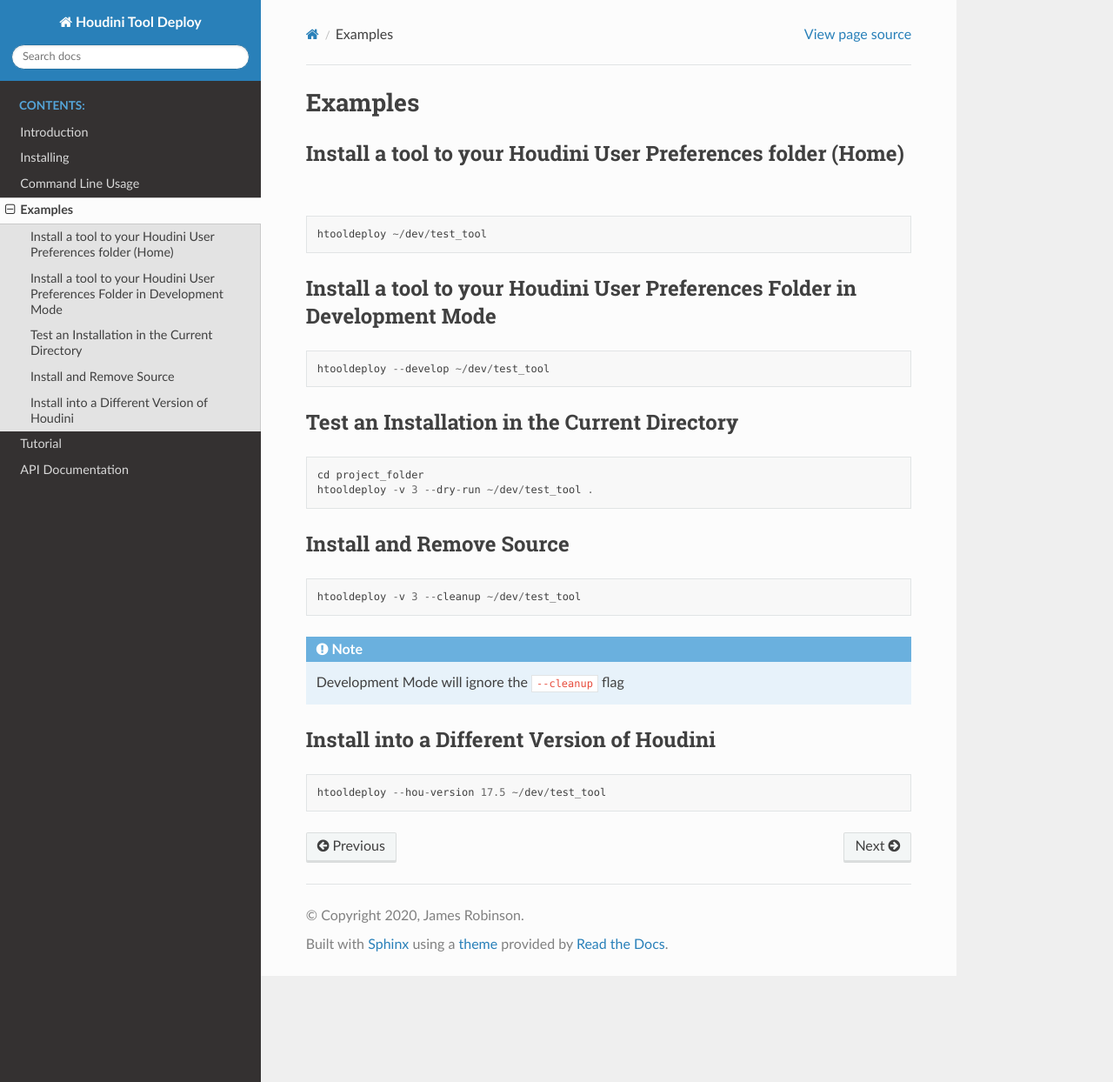
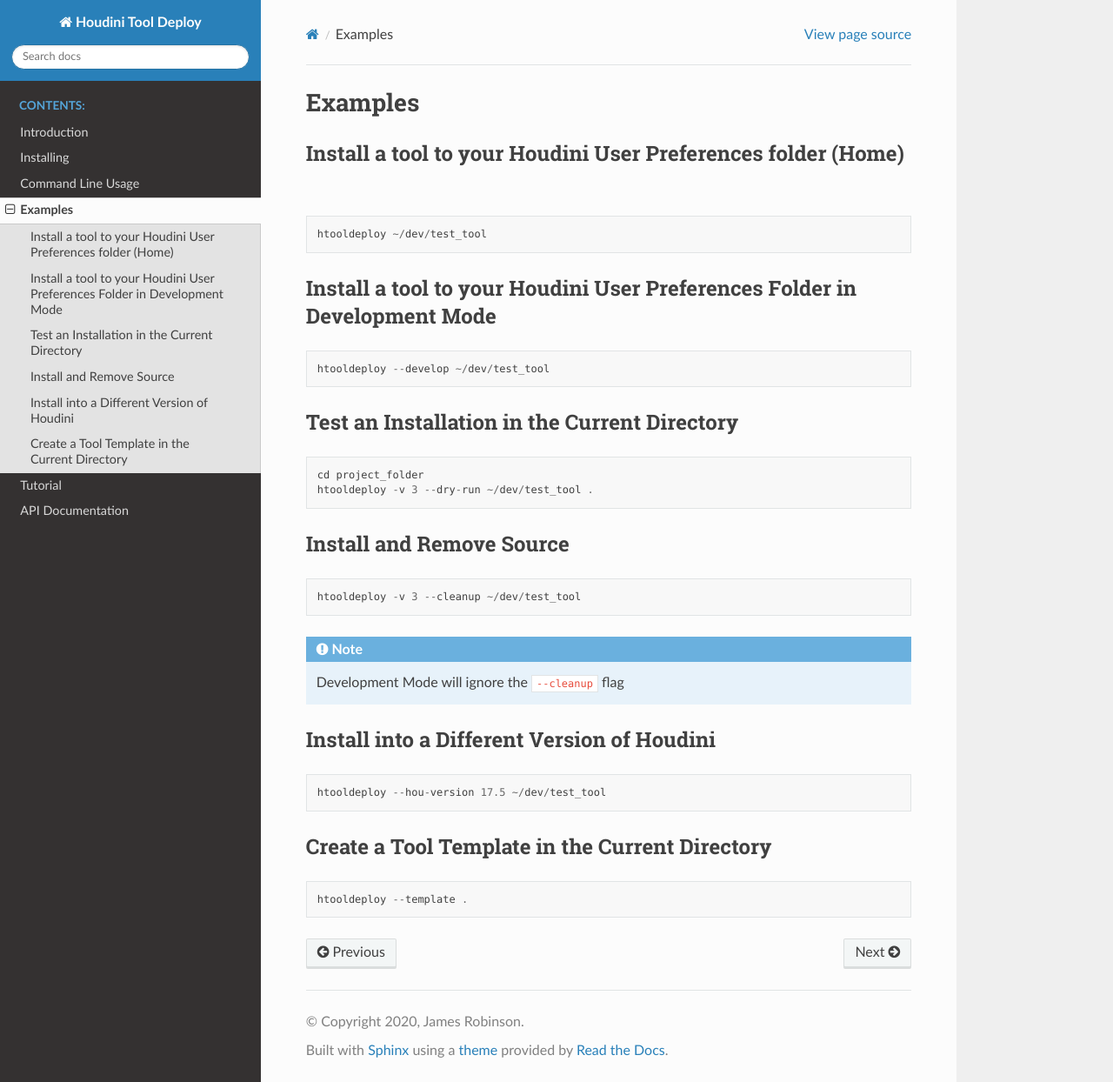
Before and after one commit to jamesrobinsonvfx/htooldeploy, a Sphinx documentation site: the page built from docs/source/examples.rst, in a window 1280 px wide and 1244 px high. Shown: the whole window at 87% size. Built offline with Sphinx 7.4.7 and the Read the Docs theme 2.0.0, drawn with Linux system fonts in a browser that asks for light colours.

Commit message:
Add template example

```diff
--- a/docs/source/examples.rst
+++ b/docs/source/examples.rst
@@ -35,3 +35,9 @@
 ::
 
     htooldeploy --hou-version 17.5 ~/dev/test_tool
+
+Create a Tool Template in the Current Directory
+***********************************************
+::
+
+    htooldeploy --template .
```
